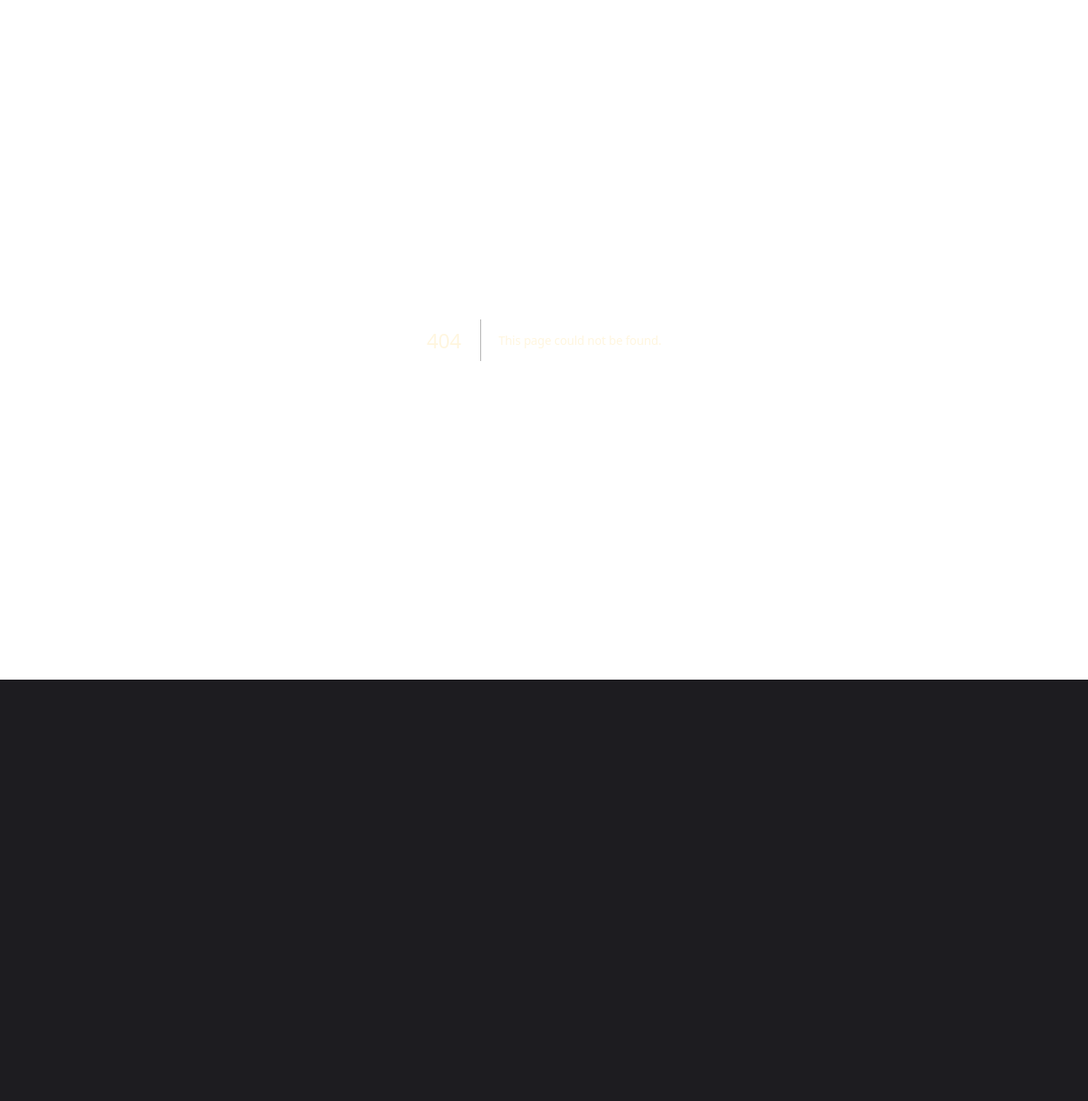
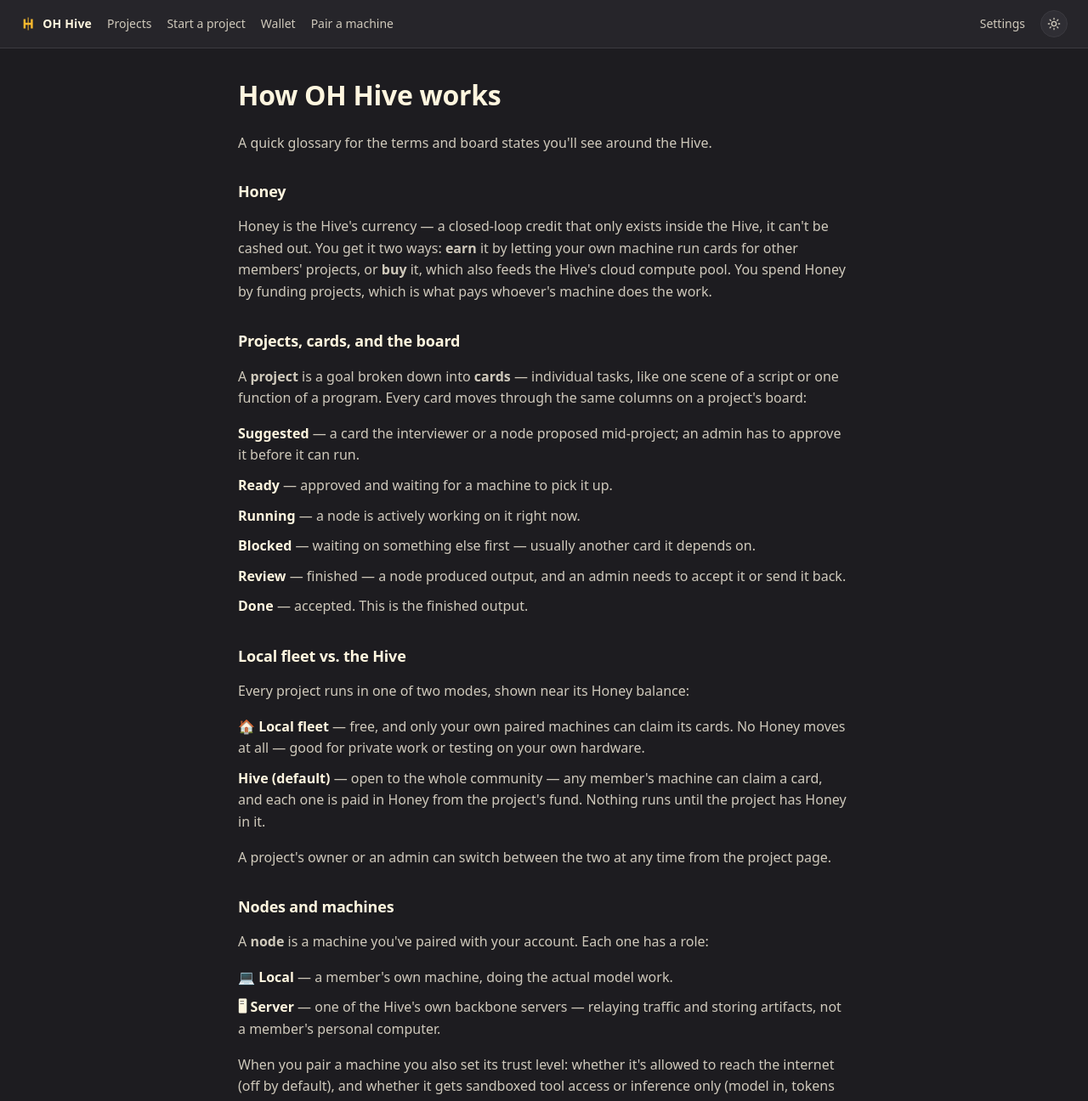
Before and after one commit to jackcanon/OH-Hive-src, a Next.js app in the folder apps/web/: page /help in a window 1280 px wide. Before the commit this address had no page. Shown: the top 1296 px of the page at 85% size. Before the commit the page ends 800 px from the top, so only its background shows below. Built offline with nearby package versions, Linux system fonts and the light colour scheme.

Commit message:
fix(adr-017): rename CLOUD node badge to SERVER; add 150-node control-plane tripwire banner

```diff
--- /dev/null
+++ b/apps/web/app/help/page.tsx
@@ -0,0 +1,85 @@
+"use client";
+
+import type { ReactNode } from "react";
+import { Nav } from "@/components/RequireMember";
+
+function Section({ title, children }: { title: string; children: ReactNode }) {
+  return (
+    <section style={{ marginTop: 32 }}>
+      <h2 style={{ fontSize: 18, marginBottom: 10 }}>{title}</h2>
+      <div style={{ color: "var(--muted-strong)", lineHeight: 1.6 }}>{children}</div>
+    </section>
+  );
+}
+
+function Term({ term, children }: { term: string; children: ReactNode }) {
+  return (
+    <div style={{ marginTop: 10 }}>
+      <strong style={{ color: "var(--fg)" }}>{term}</strong> — {children}
+    </div>
+  );
+}
+
+export default function HelpPage() {
+  return (
+    <>
+      <Nav />
+      <main style={{ maxWidth: 720, margin: "0 auto", padding: "24px 24px 64px" }}>
+        <h1 style={{ marginTop: 8 }}>How OH Hive works</h1>
+        <p style={{ color: "var(--muted-strong)" }}>
+          A quick glossary for the terms and board states you&apos;ll see around the Hive.
+        </p>
+
+        <Section title="Honey">
+          <p>
+            Honey is the Hive&apos;s currency — a closed-loop credit that only exists inside the Hive, it can&apos;t be
+            cashed out. You get it two ways: <strong>earn</strong> it by letting your own machine run cards for other
+            members&apos; projects, or <strong>buy</strong> it, which also feeds the Hive&apos;s cloud compute pool.
+            You spend Honey by funding projects, which is what pays whoever&apos;s machine does the work.
+          </p>
+        </Section>
+
+        <Section title="Projects, cards, and the board">
+          <p>
+            A <strong>project</strong> is a goal broken down into <strong>cards</strong> — individual tasks, like one
+            scene of a script or one function of a program. Every card moves through the same columns on a project&apos;s
+            board:
+          </p>
+          <Term term="Suggested">a card the interviewer or a node proposed mid-project; an admin has to approve it before it can run.</Term>
+          <Term term="Ready">approved and waiting for a machine to pick it up.</Term>
+          <Term term="Running">a node is actively working on it right now.</Term>
+          <Term term="Blocked">waiting on something else first — usually another card it depends on.</Term>
+          <Term term="Review">finished — a node produced output, and an admin needs to accept it or send it back.</Term>
+          <Term term="Done">accepted. This is the finished output.</Term>
+        </Section>
+
+        <Section title="Local fleet vs. the Hive">
+          <p>Every project runs in one of two modes, shown near its Honey balance:</p>
+          <Term term="🏠 Local fleet">free, and only your own paired machines can claim its cards. No Honey moves at all — good for private work or testing on your own hardware.</Term>
+          <Term term="Hive (default)">open to the whole community — any member&apos;s machine can claim a card, and each one is paid in Honey from the project&apos;s fund. Nothing runs until the project has Honey in it.</Term>
+          <p>A project&apos;s owner or an admin can switch between the two at any time from the project page.</p>
+        </Section>
+
+        <Section title="Nodes and machines">
+          <p>A <strong>node</strong> is a machine you&apos;ve paired with your account. Each one has a role:</p>
+          <Term term="💻 Local">a member&apos;s own machine, doing the actual model work.</Term>
+          <Term term="🖥 Server">one of the Hive&apos;s own backbone servers — relaying traffic and storing artifacts, not a member&apos;s personal computer.</Term>
+          <p>
+            When you pair a machine you also set its trust level: whether it&apos;s allowed to reach the internet
+            (off by default), and whether it gets sandboxed tool access or inference only (model in, tokens out,
+            nothing else).
+          </p>
+        </Section>
+
+        <Section title="Funding a project">
+          <p>
+            Anyone can add Honey to any project — not just its owner — from the project page. You can contribute
+            credited (your name shows next to the amount) or anonymously. Nodes only get paid, and cards only get
+            picked up, once a project actually has Honey in its fund (Local fleet projects are the exception — they
+            never need funding).
+          </p>
+        </Section>
+      </main>
+    </>
+  );
+}
```
Also changed, not shown: apps/web/app/page.tsx (+8 -0 lines), apps/web/app/projects/[id]/page.tsx (+18 -5 lines).
